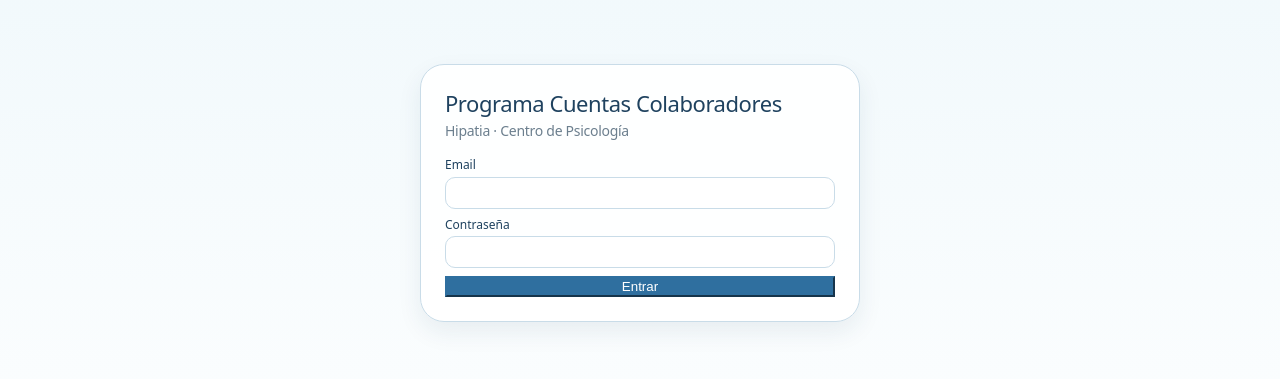
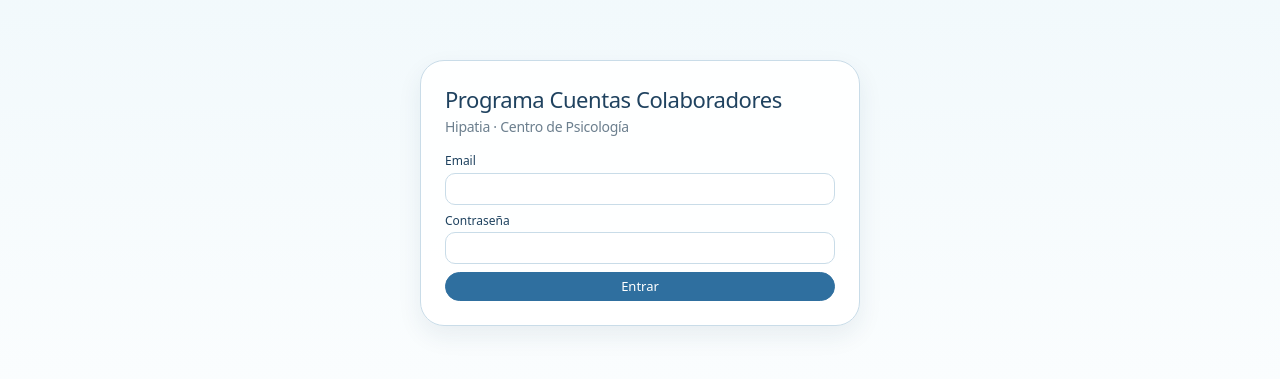
Before and after one commit to j3wi/collaborators, a Next.js app: page /login in a window 1280 px wide. Shown: the part 207-586 px from the top of the page. Built offline with nearby package versions, Linux system fonts and the light colour scheme.

Commit message:
Hacer boton de login redondo
Cambiando estilos

```diff
--- a/app/(auth)/login/page.tsx
+++ b/app/(auth)/login/page.tsx
@@ -14,7 +14,7 @@ export default function LoginPage() {
           <label>Contraseña</label>
           <input name="password" type="password" required />
         </div>
-        <button className="btn-primary" type="submit" style={{ width: '100%' }}>Entrar</button>
+        <button className="btn primary" type="submit">Entrar</button>
       </form>
     </main>
   )
--- a/app/(protected)/layout.tsx
+++ b/app/(protected)/layout.tsx
@@ -39,7 +39,7 @@ export default async function ProtectedLayout({ children }: { children: React.Re
             {roleLabel[role] || role}
           </div>
           <form action="/logout" method="post">
-            <button className="btn-soft" style={{ width: '100%', marginTop: 8 }}>Salir</button>
+            <button className="btn soft" style={{ width: '100%', marginTop: 8 }}>Salir</button>
           </form>
         </div>
       </aside>
--- a/app/globals.css
+++ b/app/globals.css
@@ -26,6 +26,7 @@ body{margin:0;background:linear-gradient(180deg,var(--blue-100),#fff);font-famil
 .login-box{width:min(440px,100%);background:rgba(255,255,255,.94);border:1px solid var(--line);border-radius:24px;box-shadow:var(--shadow);padding:24px}
 .login-box h1{font-size:22px;margin:0 0 4px;color:var(--blue-900);font-weight:500;letter-spacing:-.02em}
 .login-box h2{font-size:14px;margin:0 0 16px;color:var(--muted);font-weight:400}
+.login-box button{width:100%}
 
 /* ── App shell ── */
 .app-shell{min-height:100vh;display:grid;grid-template-columns:224px 1fr}
```
